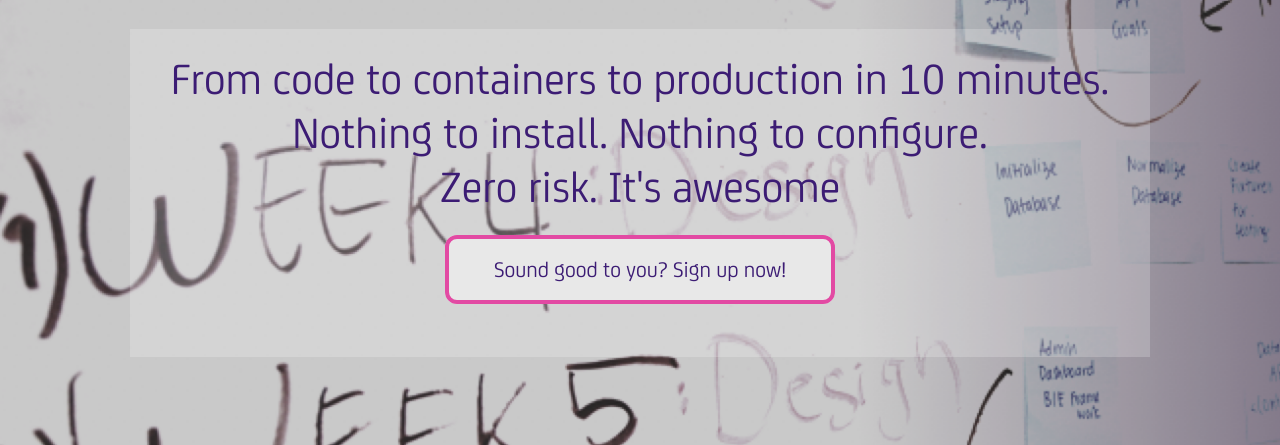
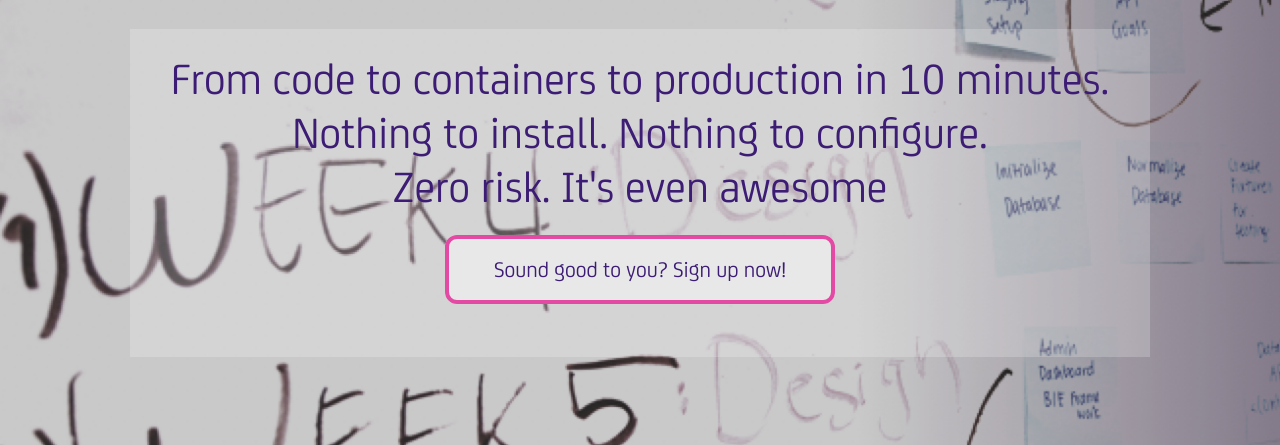
Before and after one commit to npmcdn-to-unpkg-bot/landingpage, a website: page app/index.html in a window 1280 px wide. Shown: the part 355-800 px from the top of the page. Drawn offline with Linux system fonts and the light colour scheme.

Commit message:
Update index.html

```diff
--- a/app/index.html
+++ b/app/index.html
@@ -65,7 +65,7 @@
             <div class="intro__tagline__blurb">
                 From code to containers to production in 10 minutes.<br />
                 Nothing to install. Nothing to configure.<br />
-                Zero risk. It's awesome
+                Zero risk. It's even awesome
             </div>
             <div class="intro__tagline__signup">
             <a href="https://goo.gl/forms/Ysmqt7Y79Z7J8lDy1">
```
